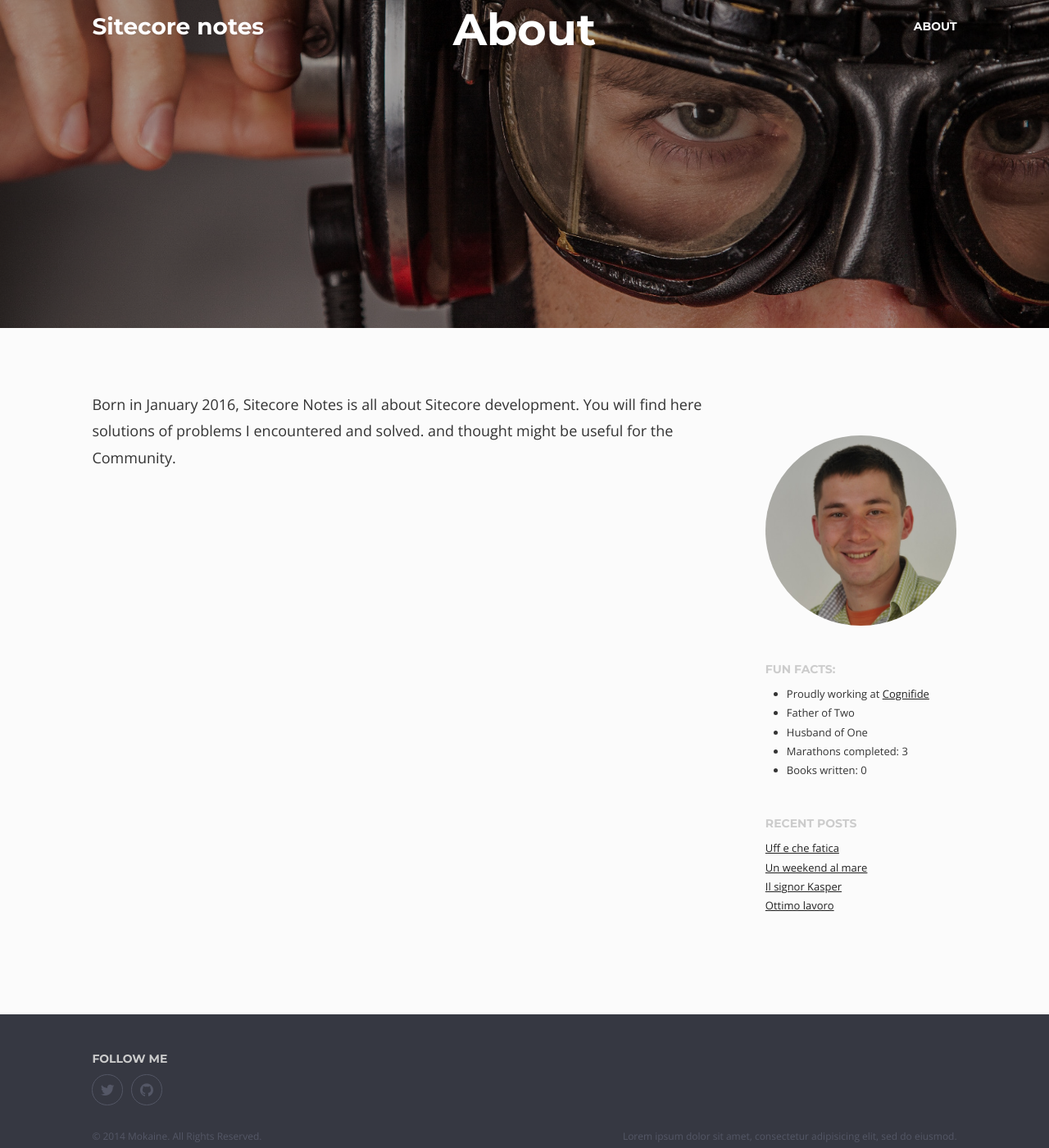
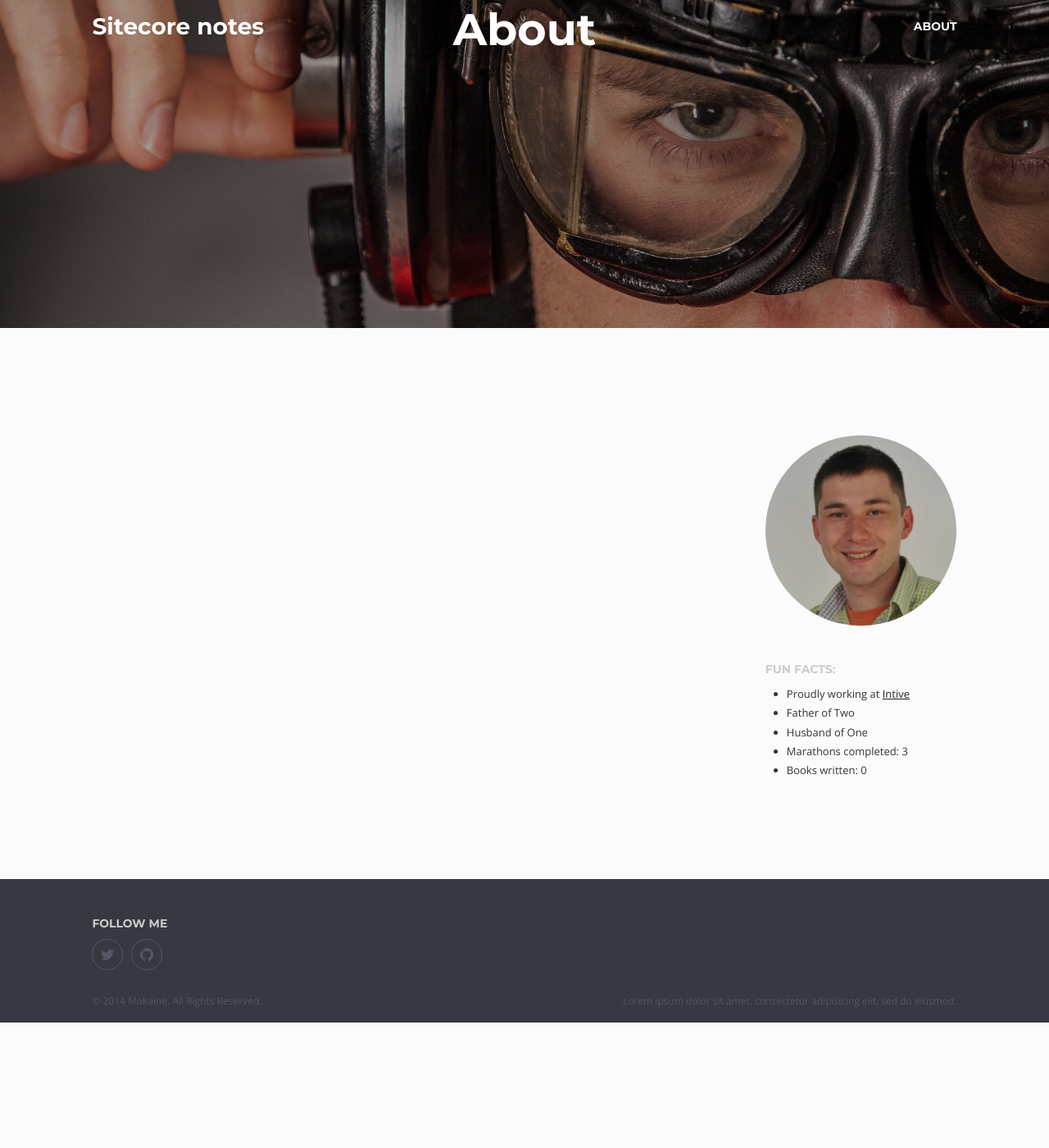
Before and after one commit to skuzniak/skuzniak.github.io, a Jekyll site: the page built from about.md, in a window 1280 px wide and 1400 px high. Shown: the whole window at 82% size. Built offline with Jekyll 4.4.1, drawn with Linux system fonts in a browser that asks for light colours.

Commit message:
Slightly updated about page

```diff
--- a/about.md
+++ b/about.md
@@ -5,9 +5,7 @@ permalink: /about/
 image: /images/about-cover.jpg
 ---
 <article role="main" class="column nine" >
-Born in January 2016, Sitecore Notes is all about Sitecore development.
 
-You will find here solutions of problems I encountered and solved. and thought might be useful for the Community.
 </article>
 <aside role="complementary" class="sidebar column three last">
   <div class="widget">
@@ -17,7 +15,7 @@ You will find here solutions of problems I encountered and solved. and thought m
     <h4>Fun Facts:</h4>
     <div class="textwidget">
       <ul>
-        <li>Proudly working at <a href="https://cognifide.com">Cognifide</a></li>
+        <li>Proudly working at <a href="https://intive.com">Intive</a></li>
         <li>Father of Two</li>
         <li>Husband of One</li>
         <li>Marathons completed: 3</li>
@@ -25,13 +23,4 @@ You will find here solutions of problems I encountered and solved. and thought m
       </ul>
     </div><!-- la class="textwidget" è forse generata automaticamente da wp -->
   </div>
-  <div class="widget">
-    <h4>Recent Posts</h4>
-    <ul class="plain">
-      <li><a href="#">Uff e che fatica</a></li>
-      <li><a href="#">Un weekend al mare</a></li>
-      <li><a href="#">Il signor Kasper</a></li>
-      <li><a href="#">Ottimo lavoro</a></li>
-    </ul>
-  </div>
 </aside>
```
